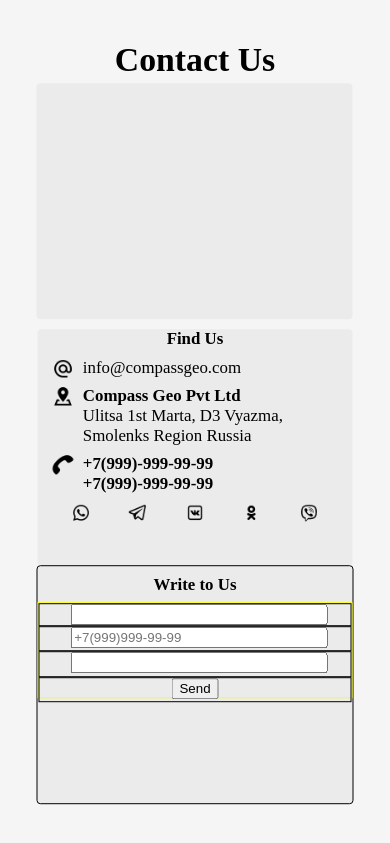
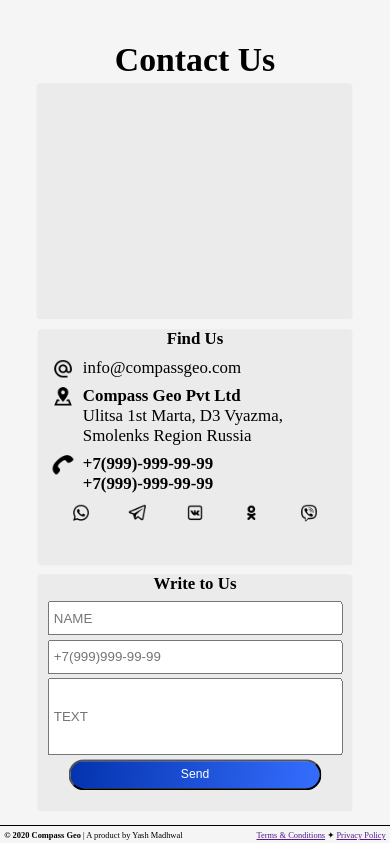
Before and after one commit to yashmadhwal/Compass, a PHP site: page /landingpage.html in a window 390 px wide. Shown: the part 1176-2019 px from the top of the page. Run offline with PHP 8.4, Linux system fonts and the light colour scheme.

Commit message:
COMPLETED OVER ALL WEBSITE

```diff
--- a/css/css.css
+++ b/css/css.css
@@ -1,6 +1,7 @@
-/* *{
-    border: 1px solid;
-} */
+*{
+    /* border: 1px solid; */
+    font: Roboto;
+}
 
 .test{
     border: 1px solid;
@@ -334,32 +335,55 @@ section{
 
 
             #FormNameId{
-                width: 80%;
-                height: 80%;
+                width: 90%;
+                height: 3.333vw;
+                margin: auto;
+                padding-left: 1vw;
 
             }
 
-            #FormNumber{
-                height: 6vw;
-            }
-
             #FormNumberId{
-                width: 80%;
-                display: inline-block;
-                vertical-align: middle;
-                /* height: 80%; */
-            }
-
-            #FormText{
-                height: 6vw;
+                width: 90%;
+                height: 3.333vw;
+                margin: auto;
+                padding-left: 1vw;
             }
 
             #FormTextId{
+                width: 90%;
+                margin: auto;
+                height: 8.33vw;
+                padding-left: 1vw;
+                top: 0;
+            }
+            button:focus { outline: none; }
+
+            #buttonId{
+                font-size: 1.439vw;
+                color: white;
                 width: 80%;
-                vertical-align: middle;
-                /* height: 80%; */
+                margin: auto;
+                height: 3.63vw;
+                border-radius: 5vw;
+                background: linear-gradient(94.32deg, #002FA8 -6.63%, #336BFB 96.44%);
             }
 
-            #FormButton{
-                height: 6vw;
+            /* Footer */
+
+            #Footer{
+                height: 4vw;
+                width: 100%;
+                border-top: 1px solid;
+                position: absolute;
+                bottom: 0px;
+                display: flex;
+                justify-content: space-between;
             }
+
+            .footerContent{
+            font-size: 1vw;
+            margin-top: 1.5vw;
+            margin-left: 1.5vw;
+            margin-right: 1.5vw;
+            vertical-align: middle;
+        }
--- a/css/css_mobile.css
+++ b/css/css_mobile.css
@@ -152,4 +152,79 @@
                 height: 6vw;
             }
 
+        /* Write to Us */
+        #WriteToUS{
+            height: 6vw;
+        }
+
+        #FormArea{
+            margin-top: 1.74vw;
+            text-align:center;
+            vertical-align:middle;
+        }
+
+        #ResponseForm{
+            height: 24vw;
+        }
+
+        .classForm{
+
+            margin-left: 10%;
+            margin-right: 10%;
+
+        }
+
+
+            #FormNameId{
+                width: 90%;
+                height: 3.333vh;
+                margin: auto;
+                padding-left: 1vw;
+
+            }
+
+            #FormNumberId{
+                width: 90%;
+                height: 3.333vh;
+                margin: auto;
+                padding-left: 1vw;
+            }
+
+            #FormTextId{
+                width: 90%;
+                margin: auto;
+                height: 8.33vh;
+                padding-left: 1vw;
+                top: 0;
+            }
+            button:focus { outline: none; }
+
+            #buttonId{
+                font-size: 1.439vh;
+                color: white;
+                width: 80%;
+                margin: auto;
+                height: 3.63vh;
+                border-radius: 5vw;
+                background: linear-gradient(94.32deg, #002FA8 -6.63%, #336BFB 96.44%);
+            }
+
+            /* Footer */
+
+            #Footer{
+                height: 2vh;
+                width: 100%;
+                border-top: 1px solid;
+                position: absolute;
+                bottom: 0px;
+                display: flex;
+                justify-content: space-between;
+            }
+            .footerContent{
+                font-size: 1vh;
+                margin-top: 0.5vh;
+                margin-left: 0.5vh;
+                margin-right: 0.5vh;
+                vertical-align: middle;
+            }
 }
--- a/landingpage.html
+++ b/landingpage.html
@@ -115,8 +115,9 @@
             <div id="ContactUsContent">
                 <!-- Map -->
 
-                <iframe src="https://yandex.ru/map-widget/v1/?um=constructor%3A4a721c420b329df69d848f8c92572fba844088406caf493edaad68bec0b439c0&amp;source=constructor" class="ContactUsSubElement"
-                     id='inneriframe' frameborder="0"></iframe>
+                <iframe
+                    src="https://yandex.ru/map-widget/v1/?um=constructor%3A4a721c420b329df69d848f8c92572fba844088406caf493edaad68bec0b439c0&amp;source=constructor"
+                    class="ContactUsSubElement" id='inneriframe' frameborder="0"></iframe>
 
 
 
@@ -172,33 +173,45 @@
 
 
                 <!-- Application -->
-                <div id="ResponseArea" class="ContactUsSubElement test">
+                <div id="ResponseArea" class="ContactUsSubElement">
 
                     <h4>
                         Write to Us
                     </h4>
-                    <div id='FormArea' class='test2'>
+                    <div id='FormArea' class=''>
                         <form action="" class='' id="">
                             <!-- Name Input -->
-                            <div id="FormName" class='test'>
-                                <input type="text" id="FormNameId" class='classForm'>
-                            </div>
+
+                            <input type="text" id="FormNameId" class='classForm' placeholder='NAME'>
+
                             <!-- Number Input -->
-                            <div id="FormNumber" class='test'>
-                                <input type="text" id="FormNumberId" class='classForm' placeholder=+7(999)999-99-99>
-                            </div>
+
+                            <input type="text" id="FormNumberId" class='classForm' placeholder=+7(999)999-99-99
+                                style='margin-top: 1.15vw;'>
                             <!-- Write Message -->
-                            <div id="FormText" class='test'>
-                                <input type="text" id="FormTextId" class='classForm'>
-                            </div>
 
-                            <div id="FormButton" class='test'>
-                                <button class='classForm'> Send</button>
-                            </div>
+                            <input type="text" id="FormTextId" class='classForm' placeholder='TEXT'
+                                style='margin-top: 1.15vw;'>
+
+                            <!-- button -->
+                            <button id="buttonId" class='classForm' style='margin-top: 1.15vw;'> Send </button>
                         </form>
                     </div>
 
                 </div>
+
+            </div>
+        </div>
+        <!-- Footer -->
+        <div id="Footer">
+            <!-- Yash Madhwal CopyRight -->
+            <div id="crym" class="footerContent">
+                <b>© 2020 Compass Geo</b> | A product by Yash Madhwal
+            </div>
+            <!-- Terms and Conditions and Privacy Policy -->
+            <div id="tnc" class="footerContent">
+                <a href="">Terms & Conditions</a> ✦
+                <a href="">Privacy Policy</a>
 
             </div>
         </div>
```
